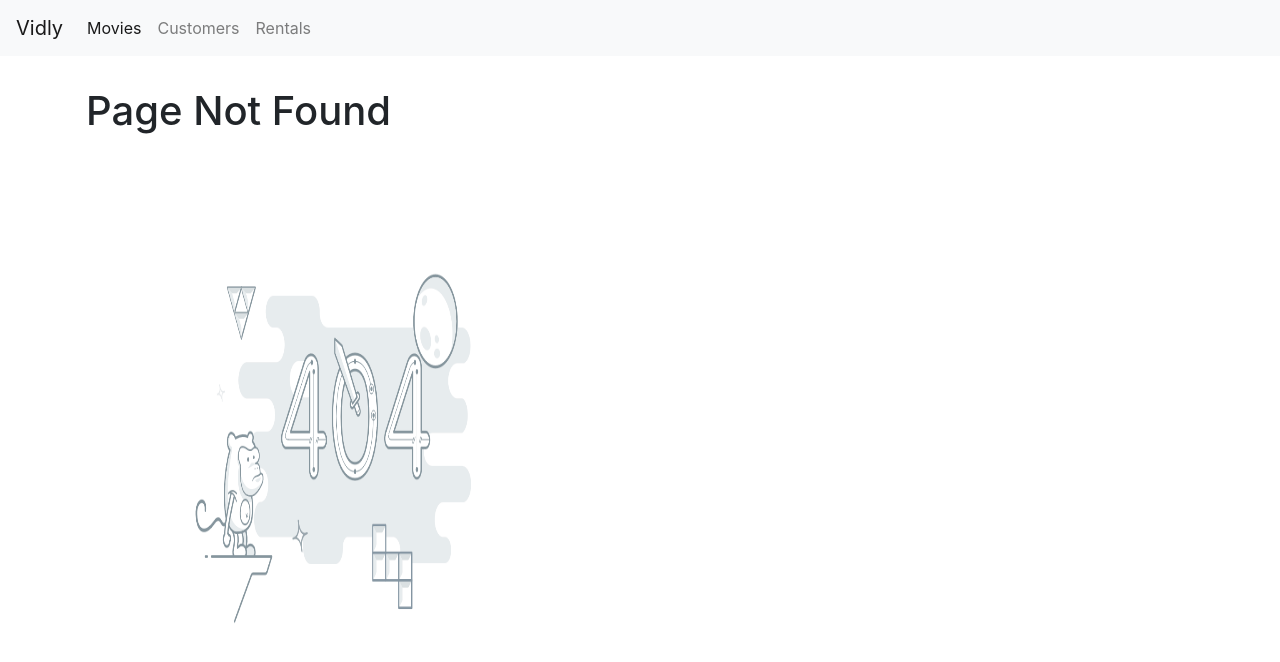
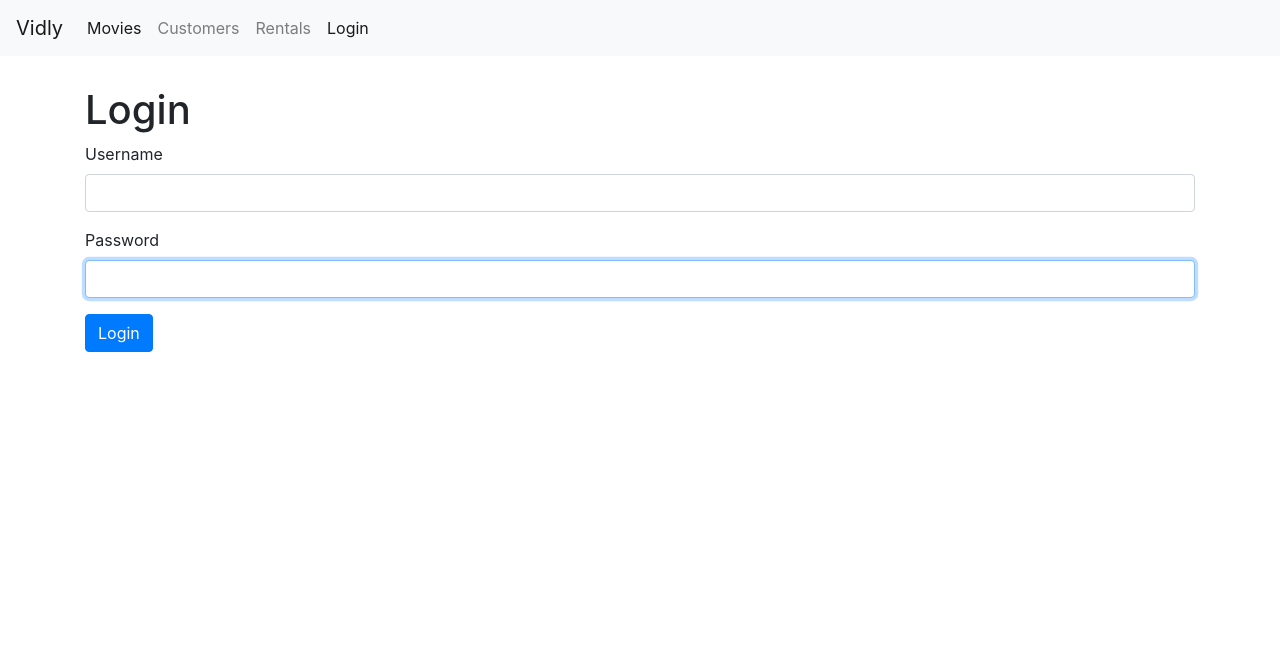
Before and after one commit to Kischa-hub/vidly, a React (Create React App) app: page /login in a window 1280 px wide. Before the commit this address led to /not-found. Shown: the top 662 px of the page. Built offline with nearby package versions, Linux system fonts and the light colour scheme.

Commit message:
Validation

```diff
--- a/src/App.js
+++ b/src/App.js
@@ -7,6 +7,7 @@
 import Rentals from "./components/rentals";
 import NotFound from "./components/notFound";
 import MovieForm from "./components/movieForm";
+import LoginForm from "./components/loginForm";
 import "./App.css";
 function App() {
   return (
@@ -14,6 +15,7 @@
       <NavBar />
       <main role="main" className="container">
         <Switch>
+          <Route path="/login" component={LoginForm} />
           <Route path="/movies/:id" component={MovieForm} />
           <Route path="/movies" component={Movies} />
           <Route path="/customers" component={Customers} />
--- /dev/null
+++ b/src/components/common/input.jsx
@@ -0,0 +1,21 @@
+import React from "react";
+const Input = ({ name, label, value, error, onChange }) => {
+  return (
+    <div className="form-group">
+      <label htmlFor={name}>{label}</label>
+      <input
+        autoFocus
+        // ref={this.username}
+        value={value}
+        id={name}
+        name={name}
+        type="text"
+        className="form-control"
+        onChange={onChange}
+      />
+      {error && <div className="alert alert-danger">{error}</div>}
+    </div>
+  );
+};
+
+export default Input;
--- a/src/components/common/navbar.jsx
+++ b/src/components/common/navbar.jsx
@@ -37,6 +37,11 @@
                 Rentals
               </NavLink>
             </li>
+            <li className="nav-item">
+              <NavLink className="nav-link" to="/login">
+                Login
+              </NavLink>
+            </li>
           </ul>
         </div>
       </nav>
--- /dev/null
+++ b/src/components/loginForm.jsx
@@ -0,0 +1,89 @@
+import React, { Component } from "react";
+import Input from "./common/input";
+
+class LoginForm extends Component {
+  //username = React.createRef();
+
+  // componentDidMount() {
+  //   this.username.current.focus();
+  // }
+  state = {
+    account: { username: "", password: "" },
+    errors: {},
+  };
+
+  handelSubmit = (e) => {
+    e.preventDefault();
+    const errors = this.validate();
+
+    this.setState({ errors: errors || {} });
+    if (errors) return;
+    //cal server & Save Changes & Redirect user to other page
+    // const username = this.username.current.value;
+    console.log("Submitted");
+  };
+
+  validate = () => {
+    const errors = {};
+    const { account } = this.state;
+
+    if (account.username.trim() === "")
+      errors.username = "Username is requierd. ";
+
+    if (account.password.trim() === "")
+      errors.password = "Password is requierd. ";
+
+    return Object.keys(errors).length === 0 ? null : errors;
+  };
+
+  validateProperty = ({ name, value }) => {
+    if (name === "username") {
+      if (value.trim() === "") return "Username is requierd.";
+      //...
+      if (name === "password") {
+        if (value.trim() === "") return "Password is requierd.";
+        //...
+      }
+    }
+  };
+
+  handelChange = ({ currentTarget: input }) => {
+    const errors = { ...this.state.errors };
+    const errorMessage = this.validateProperty(input);
+    if (errorMessage) errors[input.name] = errorMessage;
+    else delete errors[input.name];
+    const account = { ...this.state.account };
+    //e.currentTarget.name
+    account[input.name] = input.value;
+    this.setState({ account: account, errors });
+  };
+
+  render() {
+    //object distraction
+    const { account } = this.state;
+    return (
+      <div>
+        <h1>Login</h1>
+        <form onSubmit={this.handelSubmit}>
+          <Input
+            name="username"
+            label="Username"
+            value={account.username}
+            onChange={this.handelChange}
+            error={this.state.errors.username}
+          />
+          <Input
+            name="password"
+            label="Password"
+            value={account.password}
+            onChange={this.handelChange}
+            error={this.state.errors.password}
+          />
+          <button className="btn btn-primary">Login</button>
+        </form>
+      </div>
+    );
+  }
+}
+
+export default LoginForm;
```
